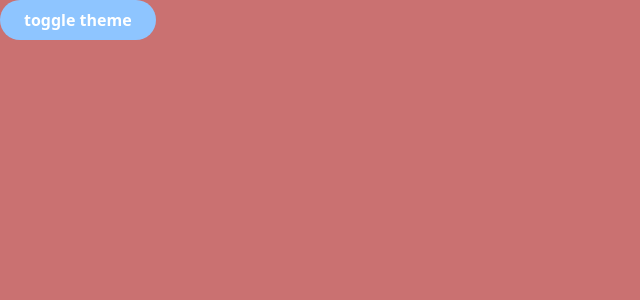
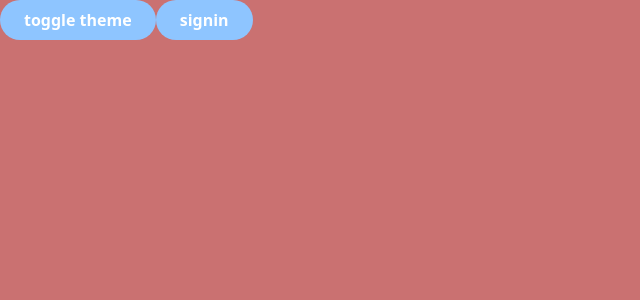
Before and after one commit to deetosh/UI_EXPENSE_TRACKER_2_0, a React (Vite) app: page /app/dashboard in a window 1280 px wide. Shown: the top 300 px of the page, without its empty margins (0-640 px from the left). Built offline with nearby package versions, Linux system fonts and the light colour scheme.

Commit message:
signIn front_end

```diff
--- a/src/App.jsx
+++ b/src/App.jsx
@@ -3,11 +3,22 @@ import reactLogo from './assets/react.svg'
 import viteLogo from '/vite.svg'
 import './App.css'
 import DButton from './atoms/DButton'
+import { callAPI } from './services/ApiHelper'
 
 function App() {
 
   const [isDarkMode, setIsDarkMode] = useState(false);
 
+  const signIn=async ()=>{
+    const email_="aashray_tandon@gmail.com";
+    const password_="Test@1234";
+    const user={
+      email:email_,
+      password:password_
+    }
+    const response = await callAPI("/signin","POST",user);
+    console.log(response);
+  }
   useEffect(() => {
     if (isDarkMode) {
       document.body.setAttribute("data-theme", "dark");
@@ -27,6 +38,10 @@ function App() {
           text="toggle theme"
           onClick={() => setIsDarkMode(!isDarkMode)}
         />
+        <DButton
+          text="signin"
+          onClick={(signIn)}
+        />
       </div>
     </>
   )
--- a/src/services/ApiHelper.js
+++ b/src/services/ApiHelper.js
@@ -1,9 +1,9 @@
 import axios from "axios";
 
-base_url = "http://localhost:8000/api/v1";
 
 export const callAPI = async (URL, method = 'POST',body=null, params = null) => {
     try {
+      const base_url = "http://localhost:8000/api/v1";
       const config = {
         url: base_url + URL,
         method: method,
```
